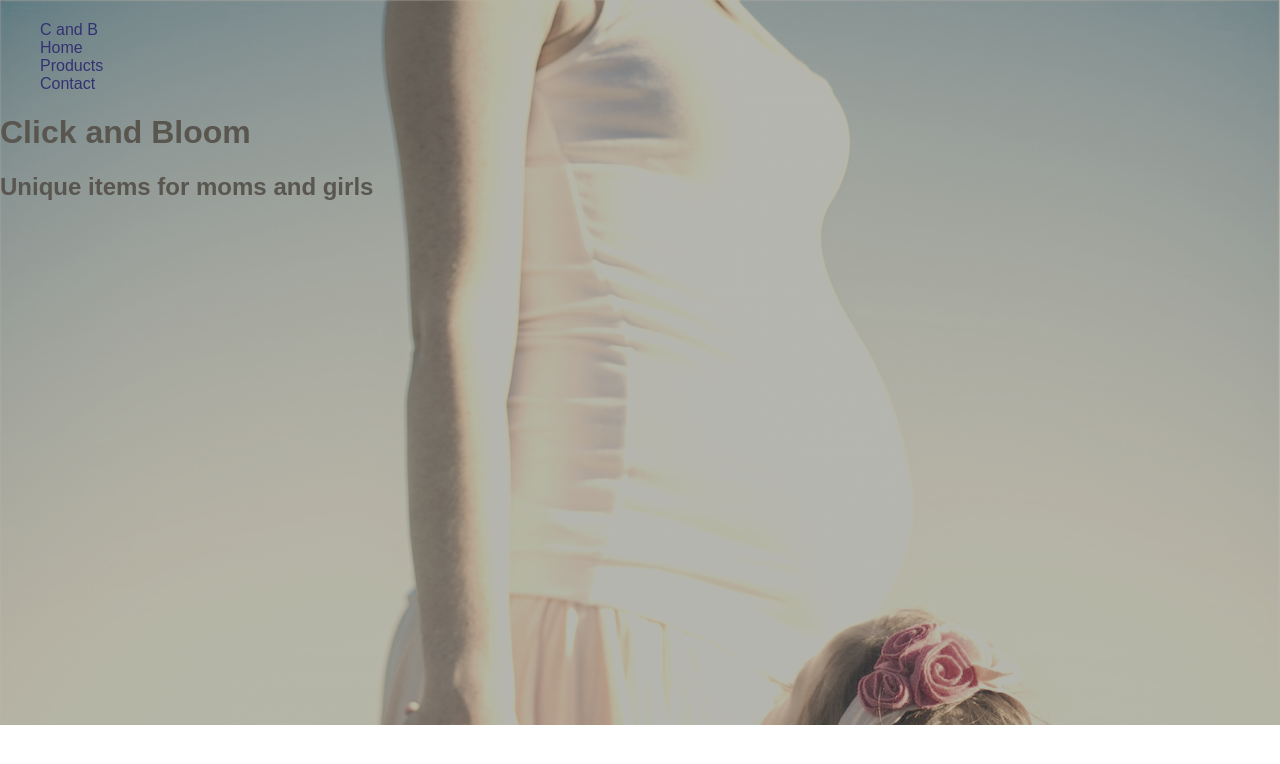
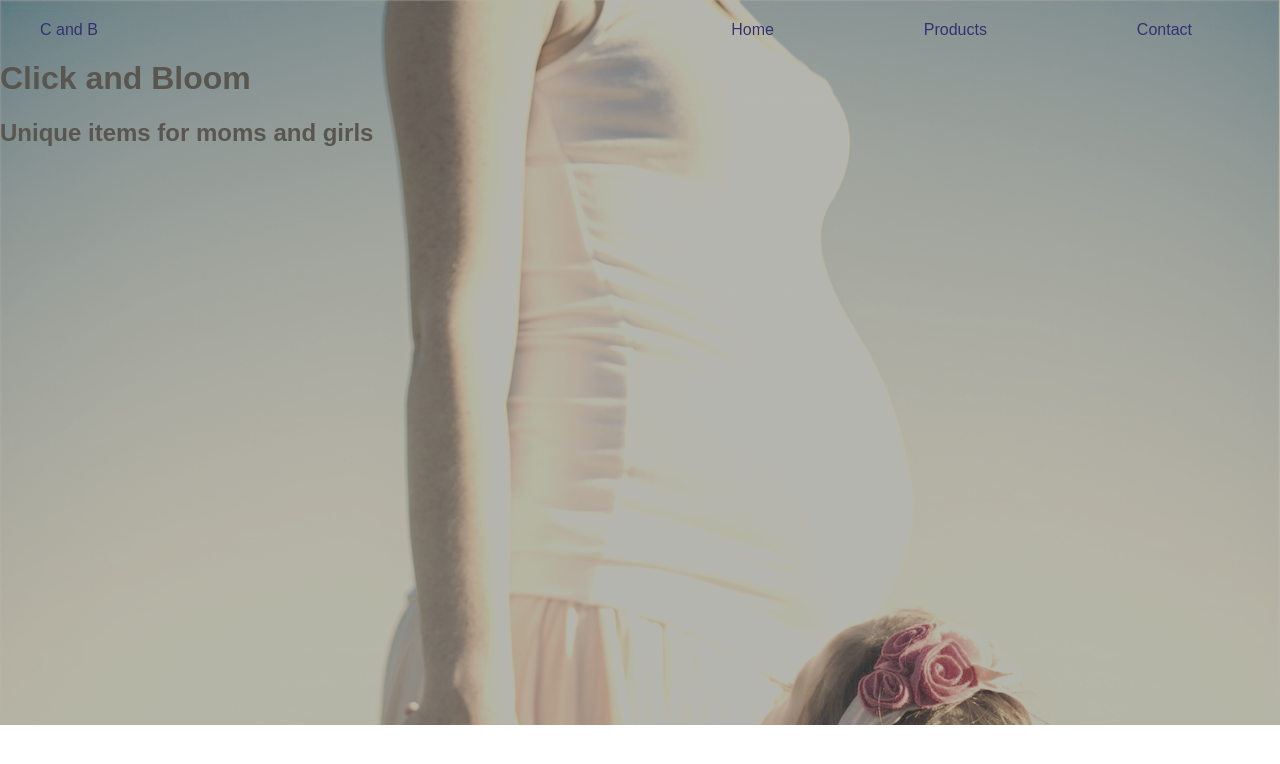
Before and after one commit to RyanWillDev/clicknbloom, a website: page index.html in a window 1280 px wide. Drawn offline with Linux system fonts and the light colour scheme; a web font is replaced by a local one.

Commit message:
Styling nav bar with flexbox

```diff
--- a/assets/sass/layouts/_home.scss
+++ b/assets/sass/layouts/_home.scss
@@ -1,7 +1,7 @@
 /* Homepage Styles
 ============================= */
 
-.main {
+.hero {
   background-image: url('img/home-image.jpg');
   background-repeat: no-repeat;
   background-size: cover;
--- a/assets/sass/modules/_nav.scss
+++ b/assets/sass/modules/_nav.scss
@@ -1,2 +1,23 @@
 /* Navigation Styles
 ============================= */
+header {
+  width: 100%;
+}
+
+.nav-list {
+  display: flex;
+  justify-content: space-between;
+
+  width: 90%;
+}
+
+.nav-right {
+  display: flex;
+  justify-content: space-between;
+  width: 40%;
+}
+
+.nav__logo {
+  flex-basis: 1;
+  margin-right: auto;
+}
--- a/index.html
+++ b/index.html
@@ -8,16 +8,20 @@
   <meta name="viewport" content="width=device-width, initial-scale=1.0" />
 </head>
 <body>
-  <div class="main">
+  <div class="hero">
+    <header>
       <nav role="navigation">
-      <ul>
+        <ul class="nav-list">
           <li id="nav__logo"><a href="#">C and B</a></li>
-        <li class="nav__link desk-only"><a class="active" href="index.html">Home</a></li>
+          <div class="nav-right">
+            <li class="nav__link"><a class="active" href="index.html">Home</a></li>
             <li class="nav__link"><a href="products.html">Products</a></li>
             <li class="nav__link"><a href="#">Contact</a></li>
+          </div>
         </ul>
       </nav>
-      <div class="main__content">
+    </header>
+      <div class="hero__content">
         <h1>Click and Bloom</h1>
         <h2>Unique items for moms and girls</h2>
       </div>
```
Also changed, not shown: assets/main.css. Lines whose indentation alone changed are shown as unchanged.
